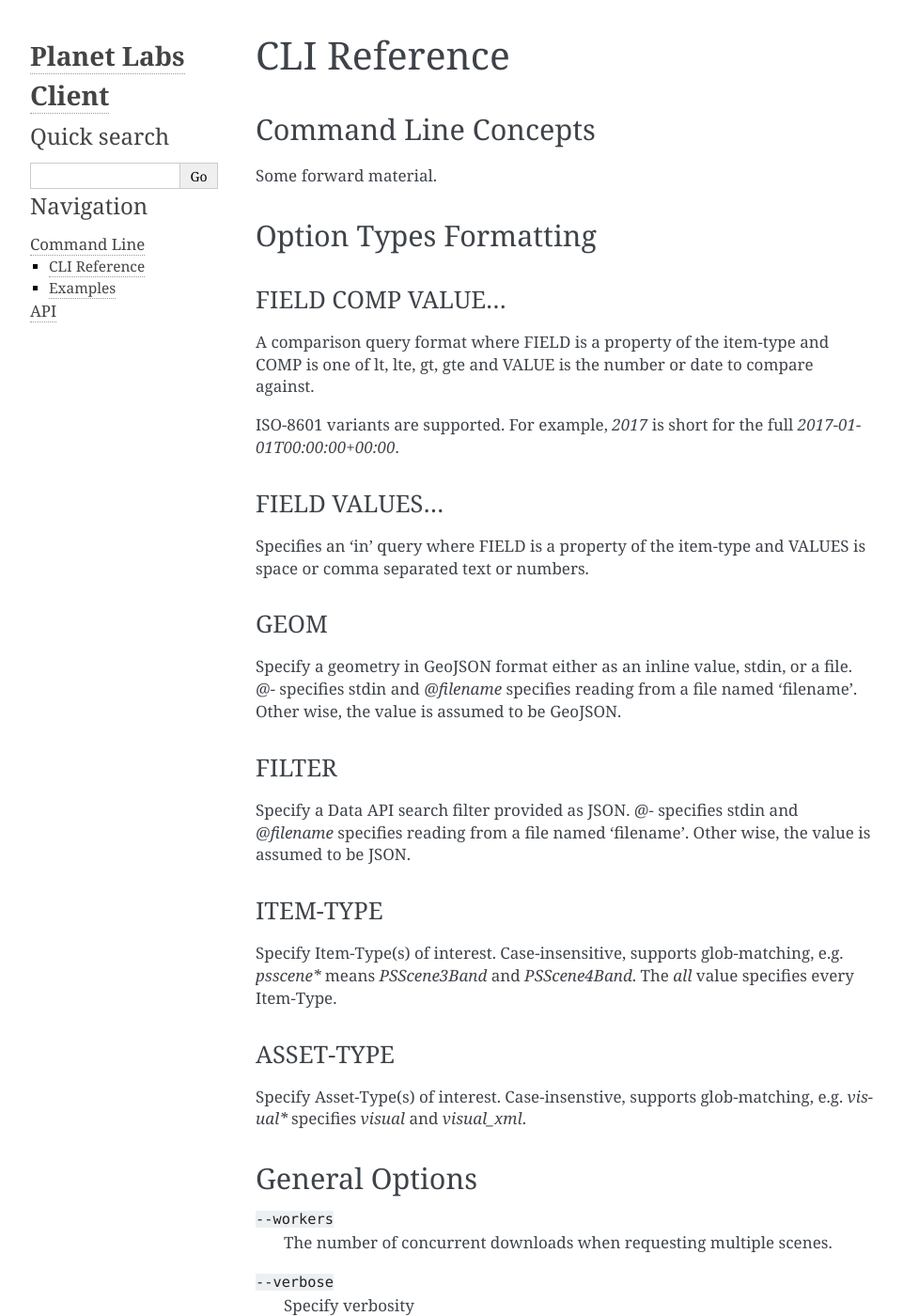
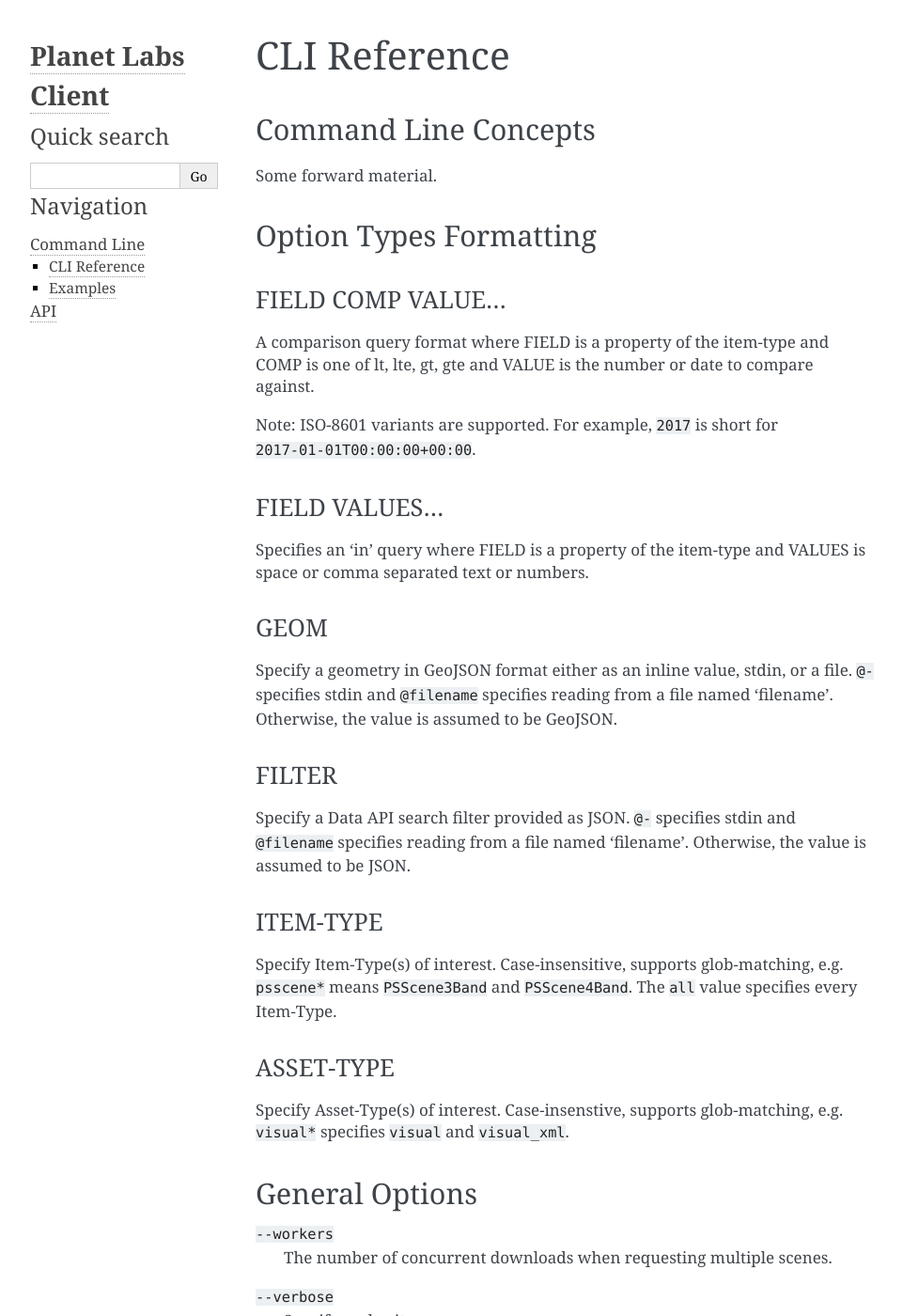
Before and after one commit to planetlabs/planet-client-python, a Sphinx documentation site: the page built from docs/source/cli/reference.rst, in a window 1280 px wide and 1400 px high. Shown: the whole window at 94% size, without its empty margins (148-1109 px from the left). Built offline with Sphinx 7.4.7, drawn with Linux system fonts in a browser that asks for light colours; some of the changed text lies outside the part shown.

Commit message:
update generated cli reference

```diff
--- a/docs/source/cli/reference.rst
+++ b/docs/source/cli/reference.rst
@@ -21,8 +21,8 @@ A comparison query format where FIELD is a
 property of the item-type and COMP is one of lt, lte, gt, gte and VALUE is
 the number or date to compare against.
 
-ISO-8601 variants are supported. For example, `2017` is short for the full
-`2017-01-01T00:00:00+00:00`.
+Note: ISO-8601 variants are supported. For example, ``2017`` is short for
+``2017-01-01T00:00:00+00:00``.
 
 
 .. _cli-metavar-FIELD-VALUES:
@@ -44,9 +44,9 @@ GEOM
 
 
 Specify a geometry in GeoJSON format either as an inline value,
-stdin, or a file. `@-` specifies stdin and `@filename` specifies reading
-from a file named 'filename'. Other wise, the value is assumed to be
-GeoJSON.
+stdin, or a file. ``@-`` specifies stdin and ``@filename`` specifies
+reading from a file named 'filename'. Otherwise, the value is assumed to
+be GeoJSON.
 
 
 .. _cli-metavar-FILTER:
@@ -57,8 +57,8 @@ FILTER
 
 
 Specify a Data API search filter provided as JSON.
-`@-` specifies stdin and `@filename` specifies reading from a file named
-'filename'. Other wise, the value is assumed to be JSON.
+``@-`` specifies stdin and ``@filename`` specifies reading from a file
+named 'filename'. Otherwise, the value is assumed to be JSON.
 
 
 .. _cli-metavar-ITEM-TYPE:
@@ -69,8 +69,8 @@ ITEM-TYPE
 
 
 Specify Item-Type(s) of interest. Case-insensitive,
-supports glob-matching, e.g. `psscene*` means `PSScene3Band` and
-`PSScene4Band`. The `all` value specifies every Item-Type.
+supports glob-matching, e.g. ``psscene*`` means ``PSScene3Band`` and
+``PSScene4Band``. The ``all`` value specifies every Item-Type.
 
 
 .. _cli-metavar-ASSET-TYPE:
@@ -81,7 +81,8 @@ ASSET-TYPE
 
 
 Specify Asset-Type(s) of interest. Case-insenstive,
-supports glob-matching, e.g. `visual*` specifies `visual` and `visual_xml`.
+supports glob-matching, e.g. ``visual*`` specifies ``visual`` and
+``visual_xml``.
 
 
 General Options
@@ -125,7 +126,7 @@ Commands
 
 
 
-:ref:`cli-command-filter` Build a AND filter from the specified filter...
+:ref:`cli-command-filter` Output a AND filter as JSON to stdout.
 
 
 
@@ -137,7 +138,7 @@ Commands
 
 
 
-:ref:`cli-command-quick-search` Execute a quick search
+:ref:`cli-command-quick-search` Execute a quick search.
 
 
 
@@ -402,7 +427,7 @@ quick-search
 ............
 
 
-Execute a quick search
+Execute a quick search.
 
 Usage: quick-search [OPTIONS]
 
@@ -474,6 +509,31 @@ saved-search
 Execute a saved search
 
 Usage: saved-search [OPTIONS] [SEARCH_ID]
+
+.. list-table:: Options
+   :widths: 10 80 10
+   :header-rows: 1
+
+   * - Name
+     - Description
+
+     - Format
+
+   * - sort
+     - Specify sort ordering as published/acquired asc/desc
+
+     - FIELD ORDER...
+
+   * - pretty
+     - Format JSON output
+
+     - BOOLEAN
+
+   * - limit
+     - Limit the number of items.
+
+       DEFAULT: `100`
+     - NUMBER
 
 .. index:: searches
 
```
Also changed, not shown: other parts of docs/source/cli/reference.rst (+42 -2 lines).
